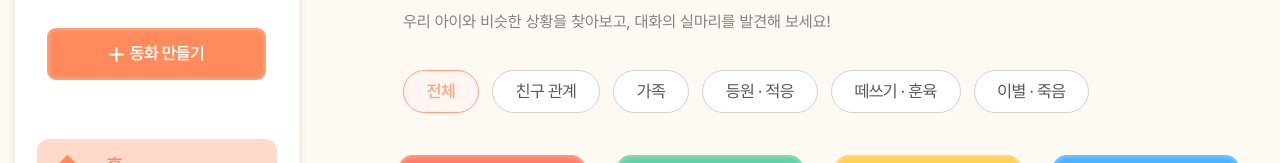
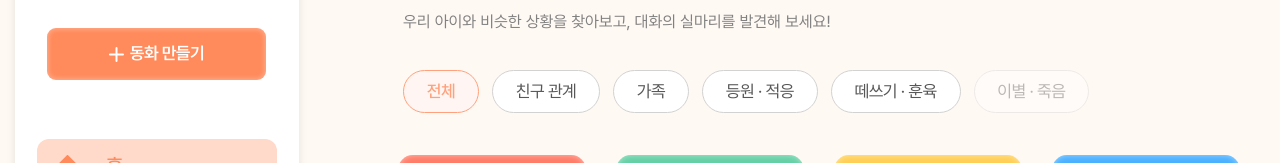
Before and after one commit to FirstoryAI/Frontend_MainPage, a React (Vite) app: page /scenarios in a window 1280 px wide. Shown: the part 148-311 px from the top of the page. Built offline with nearby package versions, Linux system fonts and the light colour scheme; no server answers.

Commit message:
feat: 더보기 필터의 '이별 · 죽음' 칩도 흐리게 하고 비활성화
Co-Authored-By: Claude Sonnet 5.5 <noreply@anthropic.com>

```diff
--- a/src/pages/ScenarioListPage/ScenarioListPage.jsx
+++ b/src/pages/ScenarioListPage/ScenarioListPage.jsx
@@ -4,6 +4,7 @@ import Sidebar from '../../components/layout/Sidebar';
 import HomeScenarioModal from '../../features/home/components/HomeScenarioModal';
 import { useSignedIn } from '../../features/auth/useSignedIn';
 import { listScenarios } from '../../features/home/scenarios';
+import { lockedCategories } from '../../features/story/constants';
 import iconBell from '../../assets/icons/icon-bell.svg';
 import iconBackSmall from '../../assets/icons/icon-back-small.svg';
 import avatarProfile from '../../assets/icons/avatar-profile.svg';
@@ -76,6 +77,7 @@ function ScenarioListPage() {
                   type="button"
                   key={filter}
                   aria-pressed={activeFilter === filter}
+                  disabled={lockedCategories.includes(filter)}
                   onClick={() => setActiveFilter(filter)}
                 >
                   {filter}
--- a/src/pages/ScenarioListPage/ScenarioListPage.module.css
+++ b/src/pages/ScenarioListPage/ScenarioListPage.module.css
@@ -129,6 +129,11 @@
   letter-spacing: -0.51px;
   white-space: nowrap;
   cursor: pointer;
+}
+
+.filter:disabled {
+  cursor: not-allowed;
+  opacity: 0.4;
 }
 
 .filterActive {
```
